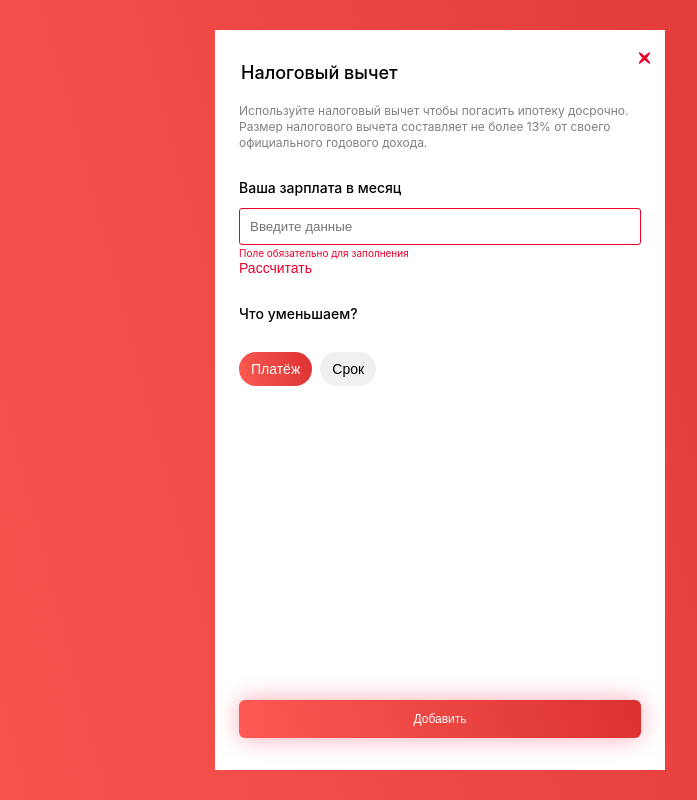
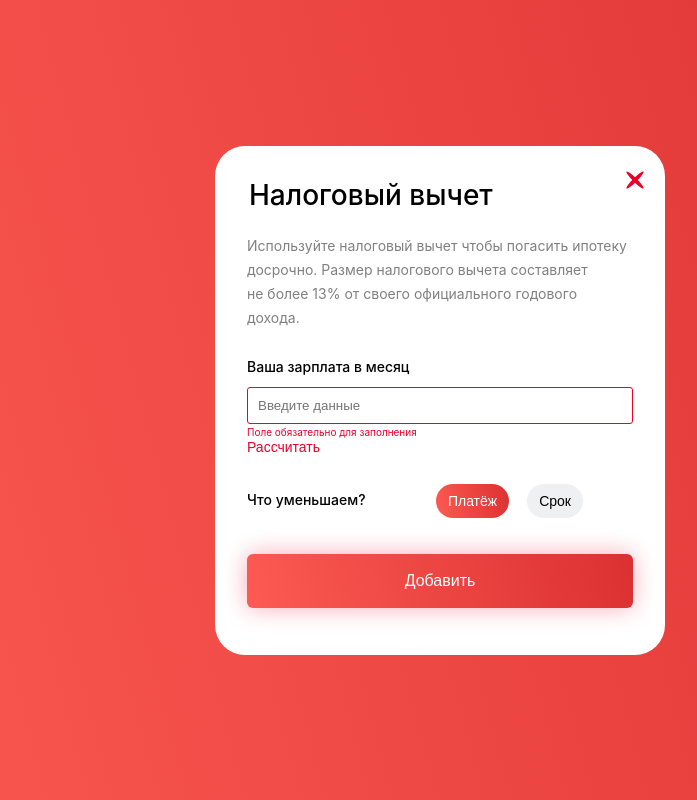
Before and after one commit to ArtMan-8/test-frontend-lnj4C8vy, a React (Create React App) app: page / in a window 1280 px wide. Both pictures are taken after a click on the button "Налоговый вычет". Shown: the whole page, without its empty margins (200-897 px from the left). Built offline with nearby package versions, Linux system fonts and the light colour scheme.

Commit message:
add: tablet styles

```diff
--- a/src/components/App/app.scss
+++ b/src/components/App/app.scss
@@ -26,6 +26,12 @@
   cursor: pointer;
   filter: drop-shadow(0px 0px 44px var(--color-grey-light));
 
+  @media (min-width: 768px) {
+    padding: 16px 32px;
+
+    font-size: 16px;
+  }
+
   &:hover {
     color: var(--color-black);
 
--- a/src/components/CalcDed/CalcDed.jsx
+++ b/src/components/CalcDed/CalcDed.jsx
@@ -71,6 +71,12 @@ const CalcDed = ({ salary }) => {
           className="calc-ded__controls-btn"
         >Срок</button>
       </div>
+
+      <button
+        type="submit"
+        className="calc-ded__btn-add"
+        onClick={(evt) => evt.preventDefault()}
+      >Добавить</button>
     </fieldset>
   );
 };
--- a/src/components/CalcDed/calc-ded.scss
+++ b/src/components/CalcDed/calc-ded.scss
@@ -1,9 +1,16 @@
 .calc-ded {
+  position: relative;
+
+  flex-grow: 1;
   width: 100%;
-  margin: 0;
-  padding: 0;
+  margin: 0 0 ;
+  padding: 0 0 55px;
 
   border: none;
+
+  @media(min-width: 768px) {
+    flex-grow: unset;
+  }
 }
 
 .calc-ded__calc {
@@ -118,6 +125,13 @@
 .calc-ded__controls {
   margin-top: 28px;
   margin-bottom: 40px;
+
+  @media(min-width: 768px) {
+    display: flex;
+    margin-top: 28px;
+    margin-right: 50px;
+    margin-bottom: 50px;
+  }
 }
 
 .calc-ded__controls-header {
@@ -125,6 +139,12 @@
 
   font-weight: 500;
   font-size: 14px;
+
+  @media(min-width: 768px) {
+    margin-top: 7px;
+    margin-right: auto;
+    margin-bottom: unset;
+  }
 }
 
 .calc-ded__controls-btn {
@@ -141,6 +161,11 @@
   border: none;
   border-radius: 50px;
   cursor: pointer;
+
+  @media(min-width: 768px) {
+    margin-right: unset;
+    margin-left: 18px;
+  }
 
   &:hover {
     color: var(--color-white);
@@ -166,3 +191,50 @@
     background: var(--gradient-red);;
   }
 }
+
+.calc-ded__btn-add {
+  position: absolute;
+  bottom: 15px;
+
+  display: flex;
+  justify-content: center;
+  align-items: center;
+  box-sizing: border-box;
+  width: 100%;
+  margin-top: auto;
+  padding: 12px;
+
+  font-weight: 500;
+  font-size: 12px;
+  color: var(--color-white);
+
+  background: var(--gradient-red);
+  border: none;
+  border-radius: 6px;
+  box-shadow: 0 0 24px rgba(234, 0, 41, 0.33);
+  cursor: pointer;
+
+  @media(min-width: 768px) {
+    padding: 18px;
+
+    font-size: 16px;
+  }
+
+  &:hover {
+    color: var(--color-white);
+
+    background: var(--color-red);
+  }
+
+  &:active {
+    color: var(--color-white);
+
+    background: var(--color-red);
+  }
+
+  &:disabled {
+    color: var(--color-white);
+
+    background: var(--color-grey);
+  }
+}
--- a/src/components/Popup/Popup.jsx
+++ b/src/components/Popup/Popup.jsx
@@ -14,7 +14,7 @@ const Popup = ({ handleClosePopup }) => {
         <legend className="popup__legend">Налоговый вычет</legend>
         <p className="popup__description">
           Используйте налоговый вычет чтобы погасить ипотеку досрочно.{' '}
-          Размер налогового вычета составляет не более 13%{' '}
+          Размер налогового вычета составляет не&nbsp;более&nbsp;13%{' '}
           от своего официального годового дохода.
         </p>
 
@@ -50,12 +50,6 @@ const Popup = ({ handleClosePopup }) => {
       <CalcDed salary={salary} />
 
       <button
-        type="submit"
-        className="popup__btn-add"
-        onClick={(evt) => evt.preventDefault()}
-      >Добавить</button>
-
-      <button
         type="button"
         className="popup__btn-close"
         onClick={handleClosePopup}
--- a/src/components/Popup/popup.scss
+++ b/src/components/Popup/popup.scss
@@ -4,16 +4,23 @@
 
   display: flex;
   flex-direction: column;
-  justify-content: start;
   align-items: center;
   box-sizing: border-box;
   width: 100%;
   max-width: 450px;
-  height: 100%;
-  max-height: 740px;
+  height: 100vh;
   padding: 32px 24px;
+  overflow-y: auto;
 
   background-color: var(--color-white);
+
+  @media(min-width: 768px) {
+    height: unset;
+    max-height: 100vh;
+    padding: 32px;
+
+    border-radius: 30px;
+  }
 }
 
 .popup__salary {
@@ -28,6 +35,12 @@
 
   font-weight: 500;
   font-size: 18px;
+
+  @media(min-width: 768px) {
+    margin-bottom: 22px;
+
+    font-size: 28px;
+  }
 }
 
 .popup__description {
@@ -36,6 +49,11 @@
   font-size: 12px;
   line-height: 16px;
   color: var(--color-grey-dark);
+
+  @media(min-width: 768px) {
+    font-size: 14px;
+    line-height: 24px;
+  }
 }
 
 .popup__data {
@@ -117,6 +135,14 @@
   border: none;
   cursor: pointer;
 
+  @media(min-width: 768px) {
+    top: 22px;
+    right: 20px;
+
+    width: 24px;
+    height: 24px;
+  }
+
   &:before,
   &:after {
     content: "";
@@ -128,6 +154,11 @@
 
     background: var(--color-red);
     border-radius: 100%;
+
+    @media(min-width: 768px) {
+      width: 4px;
+      height: 24px;
+    }
   }
 
   &:before {
@@ -138,41 +169,3 @@
     transform: rotate(-45deg);
   }
 }
-
-.popup__btn-add {
-  display: flex;
-  justify-content: center;
-  align-items: center;
-  box-sizing: border-box;
-  width: 100%;
-  margin-top: auto;
-  padding: 12px;
-
-  font-weight: 500;
-  font-size: 12px;
-  color: var(--color-white);
-
-  background: var(--gradient-red);
-  border: none;
-  border-radius: 6px;
-  box-shadow: 0 0 24px rgba(234, 0, 41, 0.33);
-  cursor: pointer;
-
-  &:hover {
-    color: var(--color-white);
-
-    background: var(--color-red);
-  }
-
-  &:active {
-    color: var(--color-white);
-
-    background: var(--color-red);
-  }
-
-  &:disabled {
-    color: var(--color-white);
-
-    background: var(--color-grey);
-  }
-}
```
